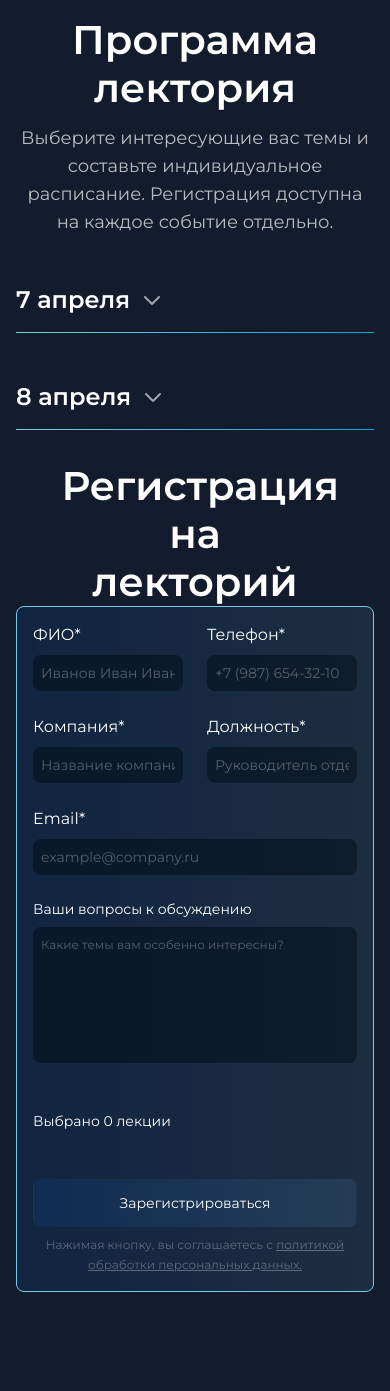
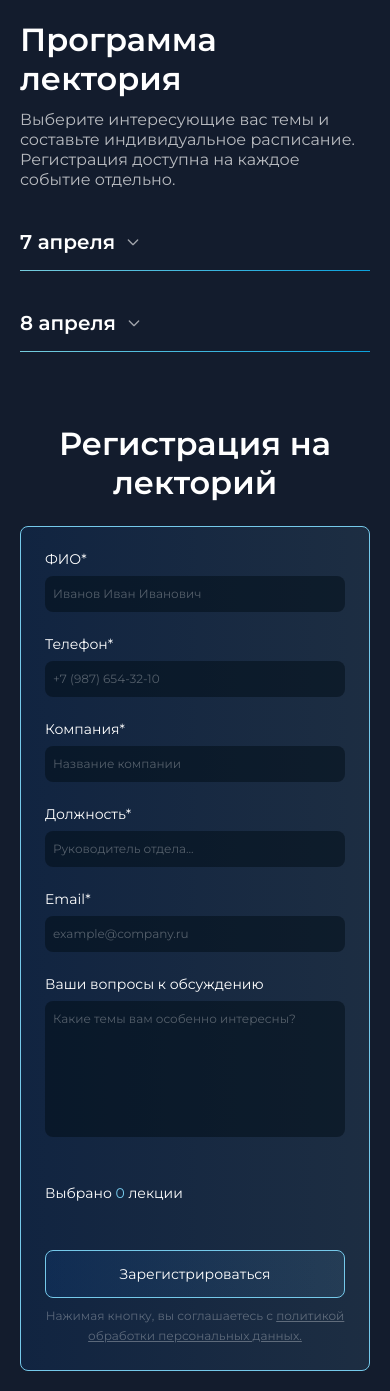
Before and after one commit to Gagarin-One/-registration-app-test, a React (Vite) app: page / in a window 390 px wide. Before the commit the page ends 1308 px from the top, so only its background shows below. Built offline with nearby package versions, Linux system fonts and the light colour scheme.

Commit message:
fix layout

```diff
--- a/src/entities/lecture/api/mockData.ts
+++ b/src/entities/lecture/api/mockData.ts
@@ -1,10 +1,9 @@
 // src/entities/lecture/api/mockData.ts
 import type { LectureGroup } from '../model/types'
 import lecture1 from '../../../shared/assets/lectures/lecture1.png'
-import lecture2 from '../../../shared/assets/lectures/lecture2.png'
 import lecture3 from '../../../shared/assets/lectures/lecture3.png'
 import lecture4 from '../../../shared/assets/lectures/lecture4.png'
-
+import defaultFrame from '../../../shared/assets/lectures/Frame 3.png'
 export const mockLectureGroups: LectureGroup[] = [
   {
     id: '1',
@@ -26,7 +25,7 @@ export const mockLectureGroups: LectureGroup[] = [
         speaker: 'Иванов Павел',
         position: 'Руководитель направления ИИ',
         company: 'Сбер',
-        imageUrl: lecture2
+        imageUrl: ''
       }
     ]
   },
@@ -55,3 +54,4 @@ export const mockLectureGroups: LectureGroup[] = [
     ]
   }
 ]
+export { defaultFrame }
--- a/src/features/LectureList/ui/AccordionGroup.tsx
+++ b/src/features/LectureList/ui/AccordionGroup.tsx
@@ -11,20 +11,20 @@ export const AccordionGroup = ({ group }: AccordionGroupProps) => {
   const [isOpen, setIsOpen] = useState(false)
 
   return (
-    <div className="w-full max-w-[743px] mt-[48px]" style={{
+    <div className="w-full lg:max-w-[743px] mb-[24px] lg:mb-[32px]" style={{
       borderBottom: '1px solid',
       borderImage: 'linear-gradient(90deg, #77CDDD 0%, #0BA1DD 100%) 1'
     }}>
       <button
         onClick={() => setIsOpen(!isOpen)}
-        className="w-full px-0 pb-4 flex items-center transition-colors"
+        className="w-full px-0 py-4 flex items-center transition-colors"
 
       >
-        <h3 className="font-['Montserrat'] font-semibold text-[24px] leading-[32px] text-white">
+        <h3 className="text-h3 text-white">
           {group.date}
         </h3>
         <svg
-          className={`ml-[10px] w-6 h-6 text-white/60 transition-transform duration-300 ${
+          className={`ml-[10px] w-4 h-4 md:w-5 md:h-5 lg:w-6 lg:h-6 text-white/60 transition-transform duration-300 ${
             isOpen ? 'rotate-180' : ''
           }`}
           fill="none"
--- a/src/features/RegistrationForm/index.tsx
+++ b/src/features/RegistrationForm/index.tsx
@@ -1,3 +1,4 @@
+// src/features/RegistrationForm/index.tsx
 import { useForm } from 'react-hook-form'
 import { registrationSchema, type RegistrationFormData } from './model/schema'
 import { zodResolver } from '@hookform/resolvers/zod'
@@ -43,7 +44,7 @@ export const RegistrationForm = ({ onSuccess, onError, selectedCount }: Registra
 
   return (
     <form onSubmit={handleSubmit(onSubmit)} className="flex flex-col w-full">
-      <div className="grid grid-cols-1 min-[376px]:grid-cols-2 lg:grid-cols-1 gap-[24px]">
+      <div className="grid grid-cols-1 md:grid-cols-2 lg:grid-cols-1 gap-[24px]">
         <InputField
           label="ФИО*"
           placeholder="Иванов Иван Иванович"
@@ -60,7 +61,7 @@ export const RegistrationForm = ({ onSuccess, onError, selectedCount }: Registra
         />
       </div>
 
-      <div className="grid grid-cols-1 min-[376px]:grid-cols-2 lg:grid-cols-1 gap-[24px] mt-[24px]">
+      <div className="grid grid-cols-1 md:grid-cols-2 lg:grid-cols-1 gap-[24px] mt-[24px]">
         <InputField
           label="Компания*"
           placeholder="Название компании"
@@ -87,7 +88,7 @@ export const RegistrationForm = ({ onSuccess, onError, selectedCount }: Registra
       </div>
 
       <div className="flex flex-col gap-[8px] mt-[24px]">
-        <label className="font-['Montserrat'] font-normal text-[14px] leading-[20px] min-[376px]:text-[14px] min-[376px]:leading-[20px] lg:text-[16px] lg:leading-[24px] text-white">
+        <label className="text-body-m text-white">
           Ваши вопросы к обсуждению
         </label>
         <textarea
@@ -95,10 +96,7 @@ export const RegistrationForm = ({ onSuccess, onError, selectedCount }: Registra
           rows={6}
           className="w-full px-[8px] py-[8px] rounded-[8px] text-white placeholder-white/30
             focus:outline-none focus:ring-2 focus:ring-[#75C9EA] focus:border-transparent
-            resize-none transition-all font-['Montserrat'] font-normal
-            text-[10px] leading-[12px]
-            min-[376px]:text-[12px] min-[376px]:leading-[20px]
-            lg:text-[14px] lg:leading-[20px]"
+            resize-none transition-all text-caption"
           style={{
             background: 'rgba(0, 12, 20, 0.5)',
             border: 'none'
@@ -107,38 +105,27 @@ export const RegistrationForm = ({ onSuccess, onError, selectedCount }: Registra
         />
       </div>
 
-      <div className="font-['Montserrat'] font-normal
-        text-[12px] leading-[15px]
-        min-[376px]:text-[14px] min-[376px]:leading-[20px]
-        lg:text-[16px] lg:leading-[24px]
-        text-white mt-[48px]">
-        Выбрано {selectedCount} лекции
+      <div className="text-body-m text-white mt-[48px]">
+        Выбрано <span style={{ color: 'var(--color-accent-blue)' }}>{selectedCount}</span> лекции
       </div>
 
       <div className="flex flex-col gap-[8px] mt-[48px]">
         <button
           type="submit"
           disabled={isSubmitting}
-          className="w-full h-[48px] font-['Montserrat'] font-normal
-            text-[12px] leading-[15px]
-            min-[376px]:text-[14px] min-[376px]:leading-[20px]
-            lg:text-[16px] lg:leading-[24px]
-            text-white hover:opacity-90 transition-all duration-300
+          className="w-full h-[48px] text-body-m text-white
+            hover:opacity-90 transition-all duration-300
             disabled:opacity-50 disabled:cursor-not-allowed"
           style={{
-            background: 'var(--gradient-card) padding-box border-box',
-            border: '1px solid transparent',
+            background: 'var(--gradient-card)',
+            border: '1px solid #75C9EA',
             borderRadius: '8px'
           }}
         >
           {isSubmitting ? 'Отправка...' : 'Зарегистрироваться'}
         </button>
 
-        <p className="font-['Montserrat'] font-normal
-          text-[10px] leading-[12px]
-          min-[376px]:text-[12px] min-[376px]:leading-[20px]
-          lg:text-[14px] lg:leading-[20px]
-          text-center text-white/30">
+        <p className="text-caption text-center text-white/30">
           Нажимая кнопку, вы соглашаетесь с{' '}
           <span className="underline">политикой обработки персональных данных.</span>
         </p>
--- a/src/features/RegistrationForm/ui/InputField.tsx
+++ b/src/features/RegistrationForm/ui/InputField.tsx
@@ -10,14 +10,14 @@ export const InputField = forwardRef<HTMLInputElement, InputFieldProps>(
   ({ label, error, ...props }, ref) => {
     return (
       <div className="flex flex-col gap-[8px] w-full">
-        <label className="font-['Montserrat'] font-normal text-[16px] leading-[24px] text-white">
+        <label className="text-body-m text-white">
           {label}
         </label>
         <input
           ref={ref}
           className={`w-full px-[8px] py-[8px] rounded-[8px] text-white placeholder-white/30
             focus:outline-none focus:ring-2 focus:ring-[#75C9EA] focus:border-transparent
-            transition-all font-['Montserrat'] font-normal text-[14px] leading-[20px]
+            transition-all text-caption
             ${error ? 'ring-2 ring-[#FF6600]' : ''}`}
           style={{
             background: 'rgba(0, 12, 20, 0.5)',
@@ -26,7 +26,7 @@ export const InputField = forwardRef<HTMLInputElement, InputFieldProps>(
           {...props}
         />
         {error && (
-          <p className="font-['Montserrat'] font-normal text-[12px] leading-[16px] text-[#FF6600]">
+          <p className="text-caption text-[#FF6600]">
             {error}
           </p>
         )}
--- a/src/index.css
+++ b/src/index.css
@@ -16,6 +16,7 @@
 
   html {
     min-width: 290px;
+    font-family: 'Montserrat', sans-serif;
   }
 
   body {
@@ -24,10 +25,148 @@
     color: #FFFFFF;
     min-width: 290px;
     overflow-x: auto;
+    font-size: 10px;
+    line-height: 12px;
+  }
+
+  @media (min-width: 376px) {
+    body {
+      font-size: 12px;
+      line-height: 20px;
+    }
+  }
+
+  @media (min-width: 1024px) {
+    body {
+      font-size: 16px;
+      line-height: 24px;
+    }
   }
 
   #root {
     min-width: 290px;
+  }
+}
+
+@layer components {
+  .text-h1 {
+    font-weight: 700;
+    font-size: 16px;
+    line-height: 20px;
+  }
+
+  @media (min-width: 376px) {
+    .text-h1 {
+      font-size: 32px;
+      line-height: 39px;
+    }
+  }
+
+  @media (min-width: 1024px) {
+    .text-h1 {
+      font-size: 40px;
+      line-height: 48px;
+    }
+  }
+
+  .text-h2 {
+    font-weight: 600;
+    font-size: 16px;
+    line-height: 20px;
+  }
+
+  @media (min-width: 376px) {
+    .text-h2 {
+      font-size: 32px;
+      line-height: 39px;
+    }
+  }
+
+  @media (min-width: 1024px) {
+    .text-h2 {
+      font-size: 40px;
+      line-height: 48px;
+    }
+  }
+
+  .text-h3 {
+    font-weight: 600;
+    font-size: 12px;
+    line-height: 15px;
+  }
+
+  @media (min-width: 376px) {
+    .text-h3 {
+      font-size: 20px;
+      line-height: 24px;
+    }
+  }
+
+  @media (min-width: 1024px) {
+    .text-h3 {
+      font-size: 24px;
+      line-height: 32px;
+    }
+  }
+
+  .text-body-l {
+    font-weight: 400;
+    font-size: 12px;
+    line-height: 15px;
+  }
+
+  @media (min-width: 376px) {
+    .text-body-l {
+      font-size: 16px;
+      line-height: 20px;
+    }
+  }
+
+  @media (min-width: 1024px) {
+    .text-body-l {
+      font-size: 18px;
+      line-height: 28px;
+    }
+  }
+
+  .text-body-m {
+    font-weight: 400;
+    font-size: 10px;
+    line-height: 12px;
+  }
+
+  @media (min-width: 376px) {
+    .text-body-m {
+      font-size: 14px;
+      line-height: 17px;
+    }
+  }
+
+  @media (min-width: 1024px) {
+    .text-body-m {
+      font-size: 16px;
+      line-height: 24px;
+    }
+  }
+
+  .text-caption {
+    font-weight: 400;
+    font-size: 8px;
+    line-height: 10px;
+  }
+
+  @media (min-width: 376px) {
+    .text-caption {
+      font-size: 12px;
+      line-height: 20px;
+    }
+  }
+
+  @media (min-width: 1024px) {
+    .text-caption {
+      font-size: 14px;
+      line-height: 20px;
+    }
   }
 }
 
--- a/src/pages/RegistrationPage.tsx
+++ b/src/pages/RegistrationPage.tsx
@@ -3,7 +3,10 @@ import { RegistrationWidget } from '../widgets/RegistrationWidget'
 
 export const RegistrationPage = () => {
   return (
-    <div className="min-h-screen flex items-center justify-center p-4 md:p-6 lg:p-10" style={{ backgroundColor: '#131C2D' }}>
+    <div
+      className="min-h-screen flex items-center justify-center px-[20px] py-[20px] md:px-[63px] md:py-[63px] lg:px-[100px] lg:py-[100px]"
+      style={{ backgroundColor: '#131C2D' }}
+    >
       <div className="w-full max-w-[1440px]">
         <RegistrationWidget />
       </div>
--- a/src/widgets/RegistrationWidget/index.tsx
+++ b/src/widgets/RegistrationWidget/index.tsx
@@ -22,28 +22,28 @@ export const RegistrationWidget = () => {
 
   return (
     <div className="flex flex-col lg:flex-row lg:gap-[25px] justify-center">
-      <div className="flex-1 max-w-[743px] mx-auto lg:mx-0">
-        <div className="text-center md:text-left mb-6 md:mb-[24px]">
-          <h2 className="font-['Montserrat'] font-semibold text-[40px] leading-[48px] md:text-[40px] md:leading-[48px] text-white mb-3 md:mb-[24px]">
+      <div className="flex-1 lg:max-w-[743px] w-full mx-auto lg:mx-0">
+        <div className="mb-6 md:mb-[24px] max-w-[546px] mx-auto lg:mx-0">
+          <h2 className="text-h2 text-white mb-3 md:mb-[24px] text-left">
             Программа лектория
           </h2>
-          <p className="font-['Montserrat'] font-normal text-[18px] leading-[28px] text-white/70 max-w-[507px]">
+          <p className="text-body-l text-white/70 text-left">
             Выберите интересующие вас темы и составьте индивидуальное расписание. Регистрация доступна на каждое событие отдельно.
           </p>
         </div>
         <LectureList />
       </div>
 
-      <div className="w-full lg:w-[360px] mx-auto lg:mx-0 mt-8 lg:mt-0">
+      <div className="w-full lg:w-[360px] mx-auto lg:mx-0 mt-[48px] md:mt-8 lg:mt-0">
         <h2
-          className="font-['Montserrat'] font-semibold text-[40px] leading-[48px] text-white mb-[48px] text-center w-[267px] h-[96px] lg:mx-auto max-[376px]:text-[16px] mx-auto"
+          className="text-h2 text-white mb-[24px] md:mb-[48px] text-center w-full lg:w-[277px] lg:h-[96px] lg:mx-auto mx-auto"
           style={{ letterSpacing: '-0.5%' }}
         >
           Регистрация на лекторий
         </h2>
 
         <div
-          className="p-[48px] max-lg:p-[24px] max-sm:p-[16px]"
+          className="p-[24px] md:p-[48px]"
           style={{
             background: 'linear-gradient(90deg, rgba(0, 109, 239, 0.1) 0%, rgba(114, 199, 252, 0.1) 100%)',
             border: '1px solid #75C9EA',
```
Also changed, not shown: src/features/LectureList/ui/LectureCard.tsx (+31 -29 lines), src/shared/ui/Modal/index.tsx (+7 -6 lines), src/shared/assets/lectures/Frame 3.png (added).
